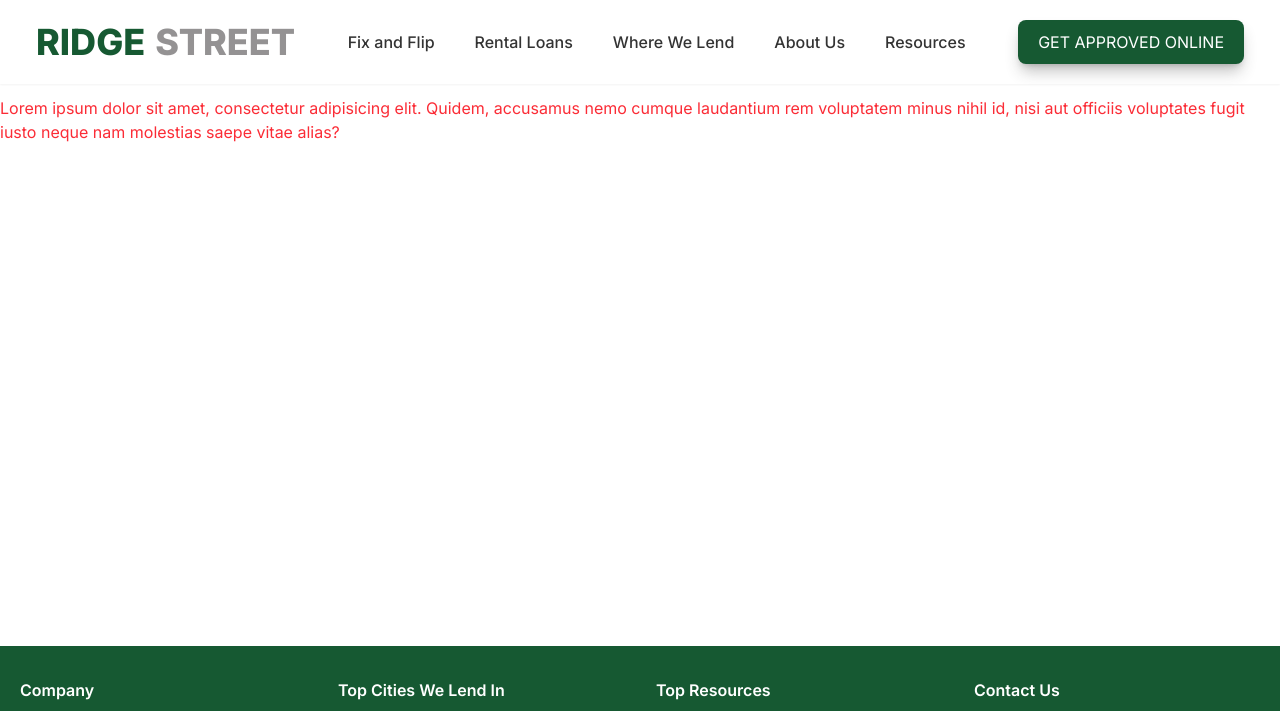
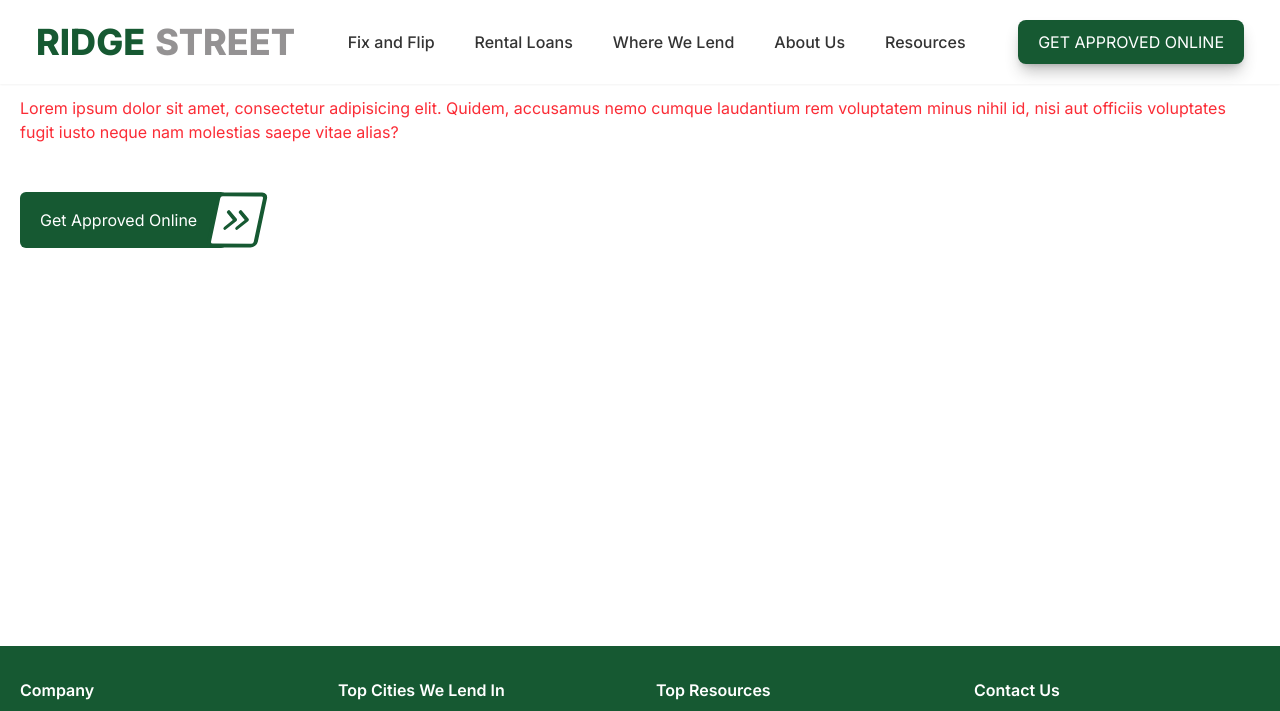
Before and after one commit to jahidulkanchan/ridge-street-softvence, a website built with Vite: page index.html in a window 1280 px wide. Shown: the top 711 px of the page. Built offline with nearby package versions, Linux system fonts and the light colour scheme.

Commit message:
button created

```diff
--- a/index.html
+++ b/index.html
@@ -42,7 +42,7 @@
           <div class="logo">
             <a
               href="/"
-              class="flex items-center text-4xl font-extrabold uppercase transition-opacity hover:opacity-90"
+              class="flex items-center text-3xl md:text-4xl font-extrabold uppercase transition-opacity hover:opacity-90"
             >
               <span class="text-main">Ridge</span>
               <span class="text-light-slate ml-2.5">Street</span>
@@ -126,7 +126,7 @@
           <div class="logo">
             <a
               href="/"
-              class="flex items-center text-4xl font-extrabold uppercase transition-opacity hover:opacity-90"
+              class="flex items-center text-3xl md:text-4xl font-extrabold uppercase transition-opacity hover:opacity-90"
             >
               <span class="text-main">Ridge</span>
               <span class="text-light-slate ml-2.5">Street</span>
@@ -201,11 +201,20 @@
     <!-- ============ Start ============= -->
     <!-- ============ End ============= -->
     <section class="mt-24 min-h-[550px]">
-      <div class="text-red-500">
+      <div class="text-red-500 container">
         Lorem ipsum dolor sit amet, consectetur adipisicing elit. Quidem,
         accusamus nemo cumque laudantium rem voluptatem minus nihil id, nisi aut
         officiis voluptates fugit iusto neque nam molestias saepe vitae alias?
-        <span></span>
+        <span></span><br><br><br>
+
+        <div class="animated-btn flex text-white group transition-all duration-150  gap-4 justify-between px-5 items-center py-4 rounded-md bg-main w-fit relative ">
+          <a href="/contact" class="hidden md:inline-block pr-2.5">
+              Get Approved Online
+          </a>
+          <div class="skew-icon bg-white group-hover:bg-main -skew-6 rotate-6 border-4 w-[50px] h-full absolute border-main rounded-md top-0 flex justify-center items-center -right-[35px]">
+            <i class="text-main group-hover:text-white duration-200 w-10 h-10" data-lucide="chevrons-right"></i>
+          </div>
+        </div>
       </div>
     </section>
     <!-- ============ Footer Section Start ============= -->
```
